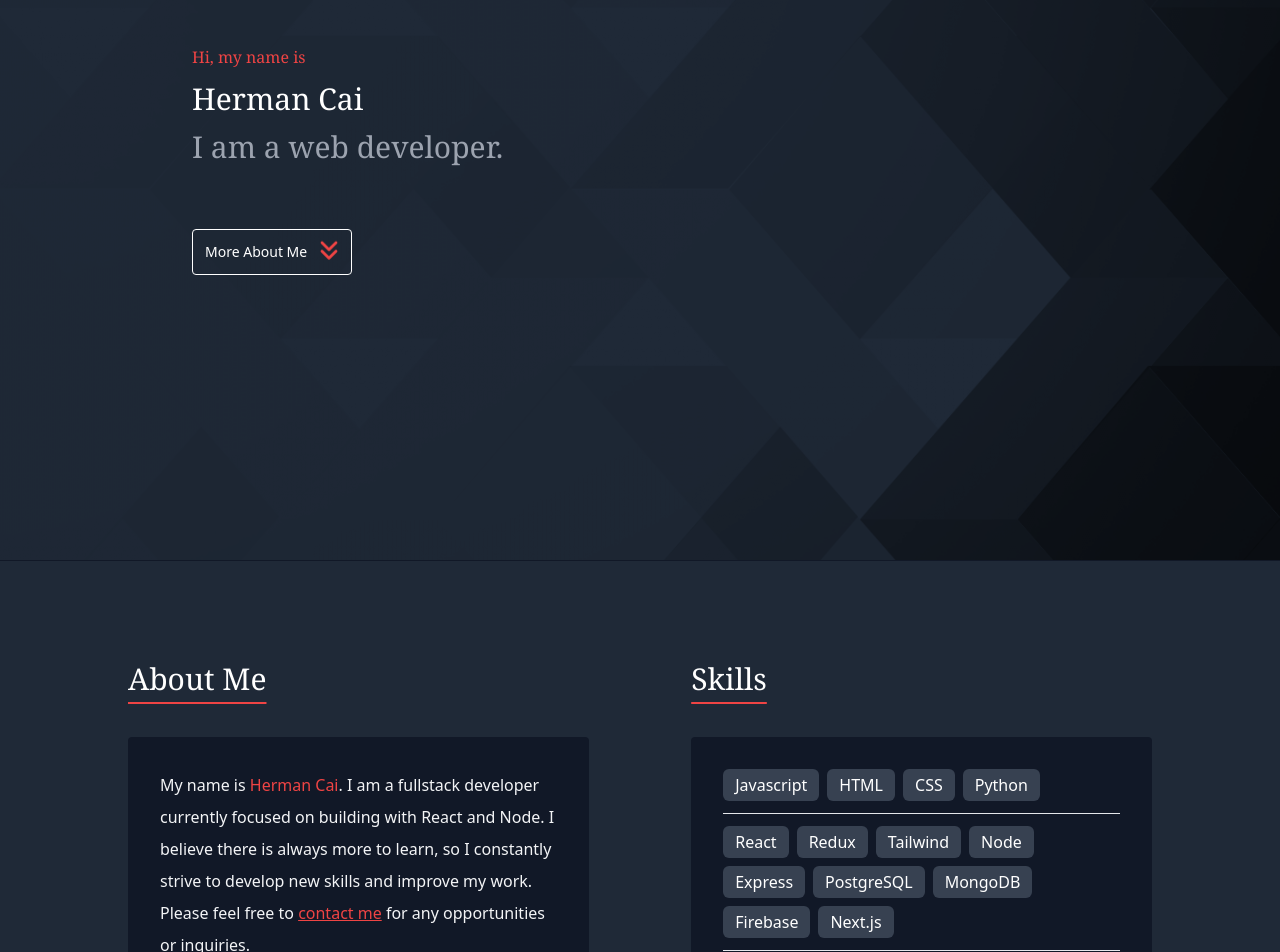
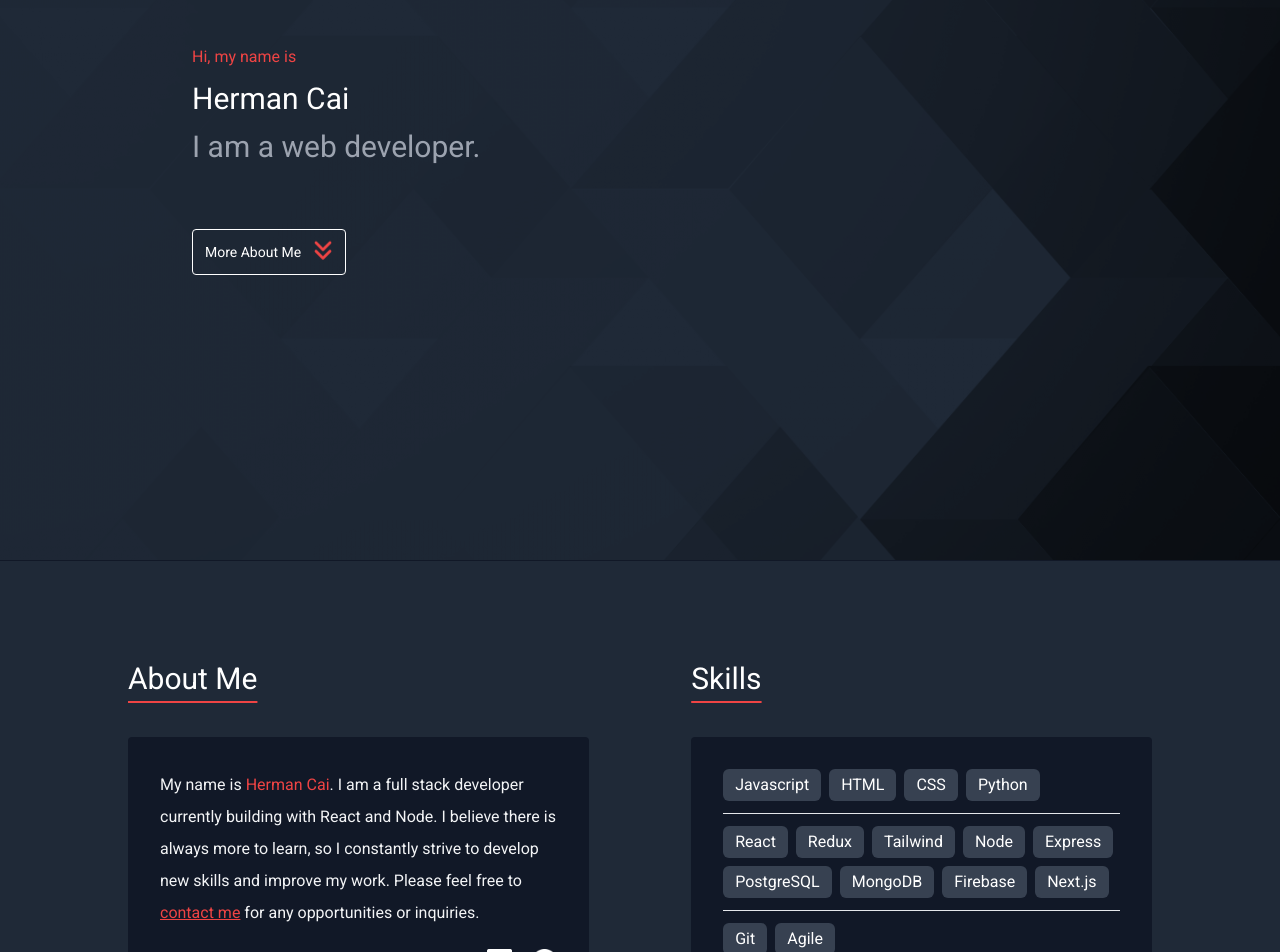
Before and after one commit to hermancai/portfolio, a Next.js app: page / in a window 1280 px wide. Shown: the part 240-1192 px from the top of the page. Built offline with nearby package versions, Linux system fonts and the light colour scheme.

Commit message:
Use new font and add hero transition

```diff
--- a/components/About.js
+++ b/components/About.js
@@ -9,10 +9,9 @@ function About({ id }) {
           <div className="bg-gray-900 p-8 rounded flex-1 leading-loose text-gray-100">
             <p>
               My name is <span className="text-red-500">Herman Cai</span>. I am
-              a fullstack developer currently focused on building with React and
-              Node. I believe there is always more to learn, so I constantly
-              strive to develop new skills and improve my work. Please feel free
-              to{" "}
+              a full stack developer currently building with React and Node. I
+              believe there is always more to learn, so I constantly strive to
+              develop new skills and improve my work. Please feel free to{" "}
               <span
                 className="underline text-red-500 cursor-pointer"
                 onClick={() => {
--- a/components/Hero.js
+++ b/components/Hero.js
@@ -1,19 +1,43 @@
 import { ChevronDoubleDownIcon } from "@heroicons/react/solid";
+import { useEffect, useState } from "react";
 
 function Hero({ id }) {
+  const [mounted, setMounted] = useState(false);
+
+  useEffect(() => {
+    setTimeout(() => {
+      setMounted(true);
+    }, 100);
+  }, []);
+
   return (
-    <div id={id} className="flex flex-col h-screen items-center justify-center space-y-16 bg-hero-bg bg-cover">
-      <div className="flex flex-col space-y-3 w-4/5 sm:w-3/4 md:w-[70%] justify-items-start font-serif">
+    <div
+      id={id}
+      className="flex flex-col h-screen items-center justify-center space-y-16 bg-hero-bg bg-cover"
+    >
+      <div
+        className={`${
+          mounted ? "opacity-100" : "opacity-0"
+        } flex flex-col space-y-3 w-4/5 sm:w-3/4 md:w-[70%] justify-items-start transition-opacity ease-in duration-1000`}
+      >
         <p className="text-red-500">Hi, my name is</p>
         <p className="text-3xl">Herman Cai</p>
-        <p className="text-3xl text-gray-400">I am a web developer.</p>
+        <p
+          className={`text-3xl text-gray-400 ${
+            mounted ? "opacity-100" : "opacity-0"
+          } transition-opacity ease-in delay-700 duration-700`}
+        >
+          I am a web developer.
+        </p>
       </div>
 
       <div className="flex w-4/5 sm:w-3/4 md:w-[70%]">
         <div
           className="flex justify-items-start cursor-pointer border-white rounded border py-1 pl-3 pr-2 items-center space-x-2 hover:border-red-500 hover:text-red-500 ease-in-out duration-200"
           onClick={() => {
-            document.getElementById("about").scrollIntoView({ behavior: "smooth" });
+            document
+              .getElementById("about")
+              .scrollIntoView({ behavior: "smooth" });
           }}
         >
           <p className="text-sm">More About Me</p>
--- a/pages/_document.js
+++ b/pages/_document.js
@@ -4,7 +4,18 @@ class MyDocument extends Document {
   render() {
     return (
       <Html lang="en">
-        <Head />
+        <Head>
+          <link rel="preconnect" href="https://fonts.googleapis.com" />
+          <link
+            rel="preconnect"
+            href="https://fonts.gstatic.com"
+            crossOrigin="true"
+          />
+          <link
+            href="https://fonts.googleapis.com/css2?family=Roboto&display=swap"
+            rel="stylesheet"
+          />
+        </Head>
         <body>
           <Main />
           <NextScript />
--- a/styles/globals.css
+++ b/styles/globals.css
@@ -1,6 +1,10 @@
 @tailwind base;
 @tailwind components;
 @tailwind utilities;
+
+* {
+  font-family: "Roboto", sans-serif;
+}
 
 @layer components {
   .navbarLink {
@@ -8,7 +12,7 @@
   }
 
   .sectionLabel {
-    @apply text-3xl underline underline-offset-[12px] decoration-2 decoration-red-500 font-serif;
+    @apply text-3xl underline underline-offset-[12px] decoration-2 decoration-red-500;
   }
 
   .skillBox {
--- a/tailwind.config.js
+++ b/tailwind.config.js
@@ -1,5 +1,8 @@
 module.exports = {
-  content: ["./pages/**/*.{js,ts,jsx,tsx}", "./components/**/*.{js,ts,jsx,tsx}"],
+  content: [
+    "./pages/**/*.{js,ts,jsx,tsx}",
+    "./components/**/*.{js,ts,jsx,tsx}",
+  ],
   theme: {
     extend: {
       keyframes: {
```
